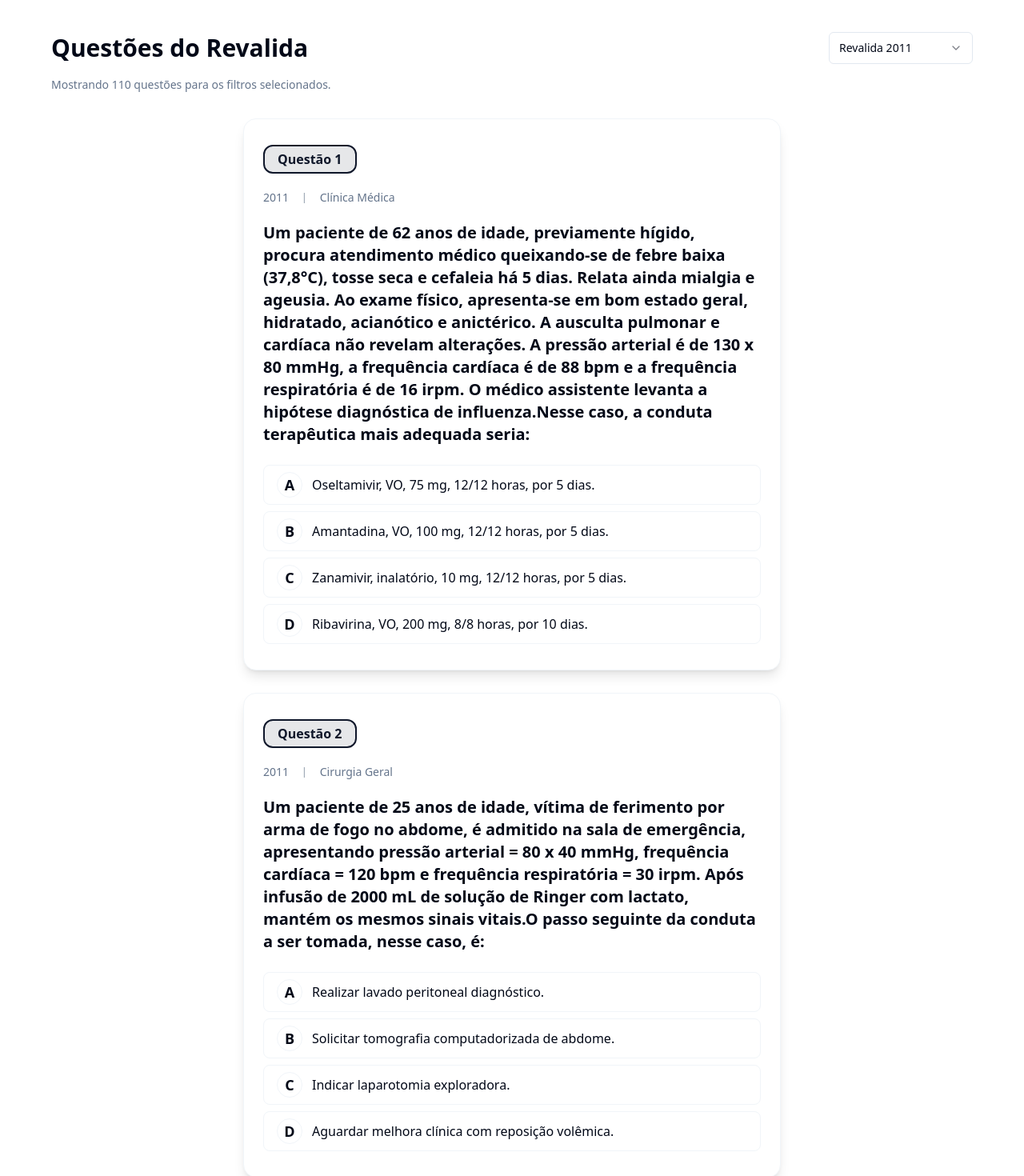
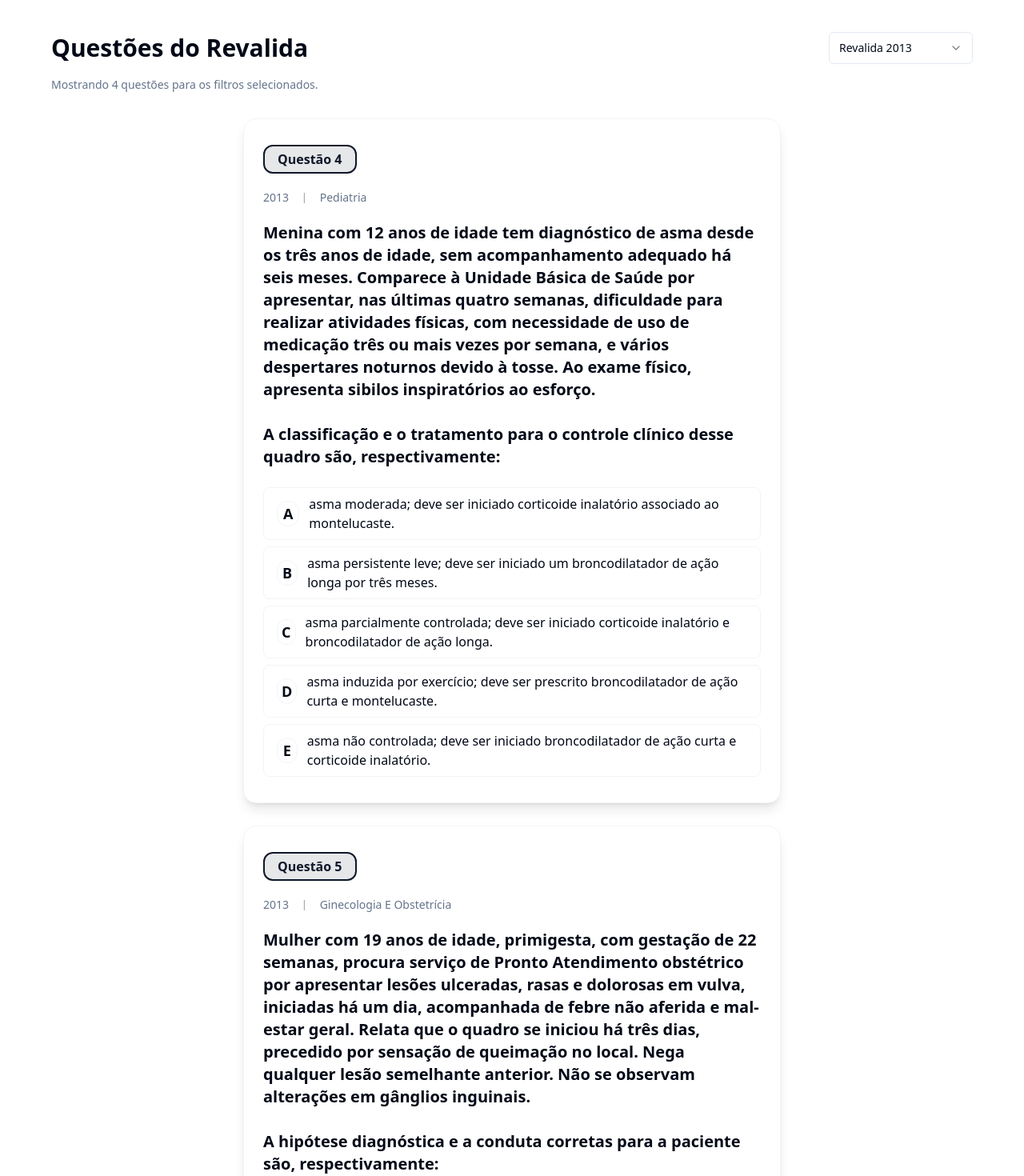
Before and after one commit to scalperline/revalida-quest-app, a React (Vite) app: page /questoes in a window 1280 px wide. Shown: the top 1470 px of the page at 80% size. Built offline with nearby package versions, Linux system fonts and the light colour scheme.

Commit message:
Add Revalida 2013 questions
Include official questions from the Revalida 2013 exam.

```diff
--- a/src/components/QuestionsHeader.tsx
+++ b/src/components/QuestionsHeader.tsx
@@ -35,6 +35,7 @@ export function QuestionsHeader({
             <SelectContent>
               <SelectItem value="2011">Revalida 2011</SelectItem>
               <SelectItem value="2012">Revalida 2012</SelectItem>
+              <SelectItem value="2013">Revalida 2013</SelectItem>
             </SelectContent>
           </Select>
         </div>
--- /dev/null
+++ b/src/data/questoesRevalida2013.ts
@@ -0,0 +1,8 @@
+
+import type { Question } from "./questoesRevalida2011";
+import { QUESTOES_REVALIDA_2013_1_10 } from "./questoesRevalida2013_1_10";
+
+// Todos os arquivos são agregados mantendo a ordem sequencial.
+export const QUESTOES_REVALIDA_2013: Question[] = [
+  ...QUESTOES_REVALIDA_2013_1_10,
+];
--- /dev/null
+++ b/src/data/questoesRevalida2013_1_10.ts
@@ -0,0 +1,61 @@
+
+import type { Question } from "./questoesRevalida2011";
+
+export const QUESTOES_REVALIDA_2013_1_10: Question[] = [
+  {
+    id: 4,
+    year: 2013,
+    area: "pediatria",
+    enunciado: "Menina com 12 anos de idade tem diagnóstico de asma desde os três anos de idade, sem acompanhamento adequado há seis meses. Comparece à Unidade Básica de Saúde por apresentar, nas últimas quatro semanas, dificuldade para realizar atividades físicas, com necessidade de uso de medicação três ou mais vezes por semana, e vários despertares noturnos devido à tosse. Ao exame físico, apresenta sibilos inspiratórios ao esforço.\n\nA classificação e o tratamento para o controle clínico desse quadro são, respectivamente:",
+    options: [
+      { id: 'A', text: "asma moderada; deve ser iniciado corticoide inalatório associado ao montelucaste." },
+      { id: 'B', text: "asma persistente leve; deve ser iniciado um broncodilatador de ação longa por três meses." },
+      { id: 'C', text: "asma parcialmente controlada; deve ser iniciado corticoide inalatório e broncodilatador de ação longa." },
+      { id: 'D', text: "asma induzida por exercício; deve ser prescrito broncodilatador de ação curta e montelucaste." },
+      { id: 'E', text: "asma não controlada; deve ser iniciado broncodilatador de ação curta e corticoide inalatório." }
+    ],
+    correct: 'E',
+  },
+  {
+    id: 5,
+    year: 2013,
+    area: "ginecologia e obstetrícia",
+    enunciado: "Mulher com 19 anos de idade, primigesta, com gestação de 22 semanas, procura serviço de Pronto Atendimento obstétrico por apresentar lesões ulceradas, rasas e dolorosas em vulva, iniciadas há um dia, acompanhada de febre não aferida e mal-estar geral. Relata que o quadro se iniciou há três dias, precedido por sensação de queimação no local. Nega qualquer lesão semelhante anterior. Não se observam alterações em gânglios inguinais.\n\nA hipótese diagnóstica e a conduta corretas para a paciente são, respectivamente:",
+    options: [
+      { id: 'A', text: "cancro mole; iniciar doxiciclina." },
+      { id: 'B', text: "herpes genital; iniciar aciclovir oral." },
+      { id: 'C', text: "donovanose; iniciar penicilina benzatina." },
+      { id: 'D', text: "sífilis primária; iniciar penicilina benzatina." },
+      { id: 'E', text: "condiloma plano; cauterizar com ácido tricloroacético 90%." }
+    ],
+    correct: 'B',
+  },
+  {
+    id: 6,
+    year: 2013,
+    area: "clínica médica",
+    enunciado: "Mulher com 28 anos de idade foi internada por apresentar quadro de confusão mental progressiva e rebaixamento do nível de consciência. Os familiares informam que ela apresenta perda progressiva de peso (de aproximadamente 10 kg), além de episódios febris (até 38,5 °C) nos últimos três meses. Negam a ocorrência de tosse ou diarreia; relatam o uso de drogas endovenosas há pelo menos cinco anos, além do consumo excessivo de álcool e cigarros. Há uma semana iniciou quadro de confusão mental e há dois dias evolui com rebaixamento do nível de consciência, apresentando-se torporosa no momento da internação. Foi iniciada, empiricamente, ceftriaxona. Os exames iniciais demonstraram leucocitos = 3.600/mm3, com 70% de neutrófilos, 20% de linfocitos e 10% de eosinófilos; anemia hipocrômica, microcítica, com anisocitose; plaquetas normais; VHS = 102 mm na primeira hora; ureia, creatinina, TGO/AST, TGP/ALT e eletrólitos normais; a tomografia computadorizada de crânio foi normal. Após a realização dos exames e 48h de antibioticoterapia, a paciente apresentava-se sem melhora do quadro clínico. Foi então realizada uma punção lombar diagnóstica evidenciando: 220 leucocitos/mm3, com 70% de linfocitos, níveis elevados de proteína e baixos níveis de glicose.\n\nO diagnóstico da paciente é:",
+    options: [
+      { id: 'A', text: "meningite viral." },
+      { id: 'B', text: "encefalite viral." },
+      { id: 'C', text: "meningite tuberculosa." },
+      { id: 'D', text: "meningite estafilocócica." },
+      { id: 'E', text: "meningite por bacilo gram-negativo." }
+    ],
+    correct: 'C',
+  },
+  {
+    id: 7,
+    year: 2013,
+    area: "cirurgia geral",
+    enunciado: "Homem com 35 anos de idade, obeso, com hérnia de hiato, é acompanhado clinicamente há cerca de dez anos. Sua última endoscopia de controle mostrou esofagite com esôfago de Barret em uma extensão de cerca de 5 cm. Foram colhidas biópsias cujo resultado foi metaplasia de Barret.\n\nA conduta inicial para o seguimento deste paciente é:",
+    options: [
+      { id: 'A', text: "indicação imediata de cirurgia antirrefluxo." },
+      { id: 'B', text: "indicação imediata de esofagectomia parcial." },
+      { id: 'C', text: "orientações higienodietéticas e o uso de antiácidos orais." },
+      { id: 'D', text: "uso de inibidores de bomba de protons - 60 a 80 mg/dia - por três meses." },
+      { id: 'E', text: "erradicação de H. pylori com amoxicilina - 2,0 g/dia e claritromicina - 1,0 g/dia." }
+    ],
+    correct: 'D',
+  },
+];
--- a/src/pages/Questions.tsx
+++ b/src/pages/Questions.tsx
@@ -1,13 +1,15 @@
+
 import { QuestionCard } from "@/components/QuestionCard";
 import { useState } from "react";
 import { QUESTOES_REVALIDA_2011, type Question } from "@/data/questoesRevalida2011";
 import { QUESTOES_REVALIDA_2012 } from "@/data/questoesRevalida2012";
+import { QUESTOES_REVALIDA_2013 } from "@/data/questoesRevalida2013";
 import { QuestionsHeader } from "@/components/QuestionsHeader";
 
 const QUESTOES_POR_PAGINA = 10;
 
 export default function Questions() {
-  const [anoSelecionado, setAnoSelecionado] = useState<number>(2011);
+  const [anoSelecionado, setAnoSelecionado] = useState<number>(2013);
   const [paginaAtual, setPaginaAtual] = useState(1);
 
   const questoesAnoSelecionado: Question[] =
@@ -15,6 +17,8 @@ export default function Questions() {
       ? QUESTOES_REVALIDA_2011.filter((q) => q.year === anoSelecionado)
       : anoSelecionado === 2012
       ? QUESTOES_REVALIDA_2012.filter((q) => q.year === anoSelecionado)
+      : anoSelecionado === 2013
+      ? QUESTOES_REVALIDA_2013.filter((q) => q.year === anoSelecionado)
       : [];
 
   const totalPaginas = Math.ceil(questoesAnoSelecionado.length / QUESTOES_POR_PAGINA);
```
